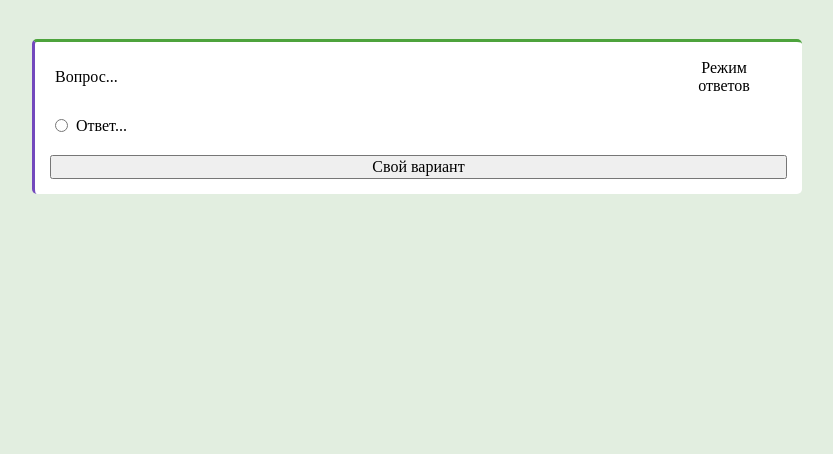
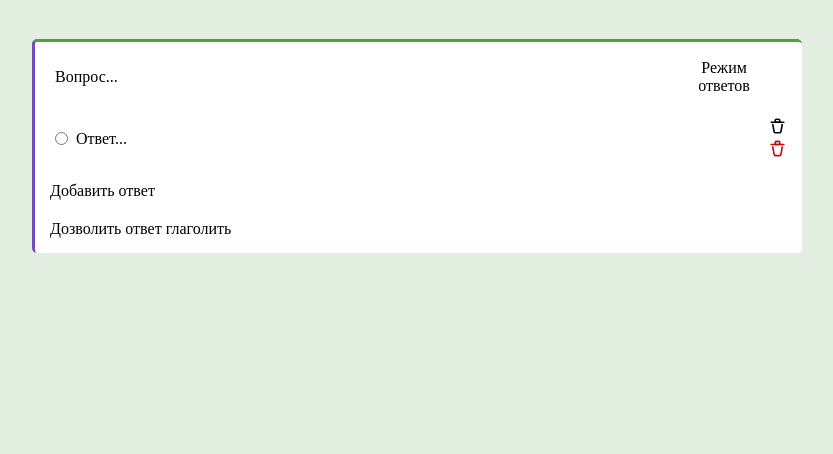
Before and after one commit to uvaprol/QuizGenerator, a Flask app: page / in a window 1280 px wide. Shown: the part 346-800 px from the top of the page, without its empty margins (223-1056 px from the left). Run offline with Flask 3, Linux system fonts and the light colour scheme; some web fonts are replaced.

Commit message:
add buttom creating

```diff
--- a/static/script/script.js
+++ b/static/script/script.js
@@ -1,20 +1,34 @@
+const mods = document.getElementsByClassName('mod')
+const sections = document.getElementsByTagName('main')[0].getElementsByTagName('section')
+
+function InputsMenager(){
     const inputs = document.getElementsByClassName('input')
-const mods = document.getElementsByClassName('mod')
-
     for (e of inputs){
         e.addEventListener('focus', function (){
             if (this.innerText == 'Вопрос...' || this.innerText == 'Ответ...'){
                 this.innerText = ''
                 this.style.borderBottom = '1px #4da33c solid'
+
             }
         })
         e.addEventListener('blur', function (){
             if (this.innerText == '' || this.innerHTML == '<br>'){
                 this.getAttribute('name') == 'question' ? this.innerText = 'Вопрос...' : this.innerText = 'Ответ...'
                 this.style.borderBottom = 'none'
+                alert()
             }
         })
     }
+}
+
+function addAnswer(n){
+                    // InputsMenager()
+                                // sections[this.id].removeChild(sections[this.id].getElementsByClassName('answers')[sections[this.id].getElementsByClassName('answers').length - 1])
+    sections[n].getElementsByClassName('answers')[0].innerHTML +=
+    sections[n].getElementsByClassName('answers')[0].getElementsByTagName('template')[0].innerHTML
+
+}
+
 
 for (e of mods){
     e.addEventListener('mouseover', function (){
@@ -26,3 +40,5 @@ for (e of mods){
         this.getElementsByTagName('select')[0].style.display = 'none'
     })
 }
+
+InputsMenager()
--- a/static/style/style.css
+++ b/static/style/style.css
@@ -106,6 +106,22 @@ body main section div {
   display: flex;
   align-items: center;
 }
+body main section label {
+  cursor: pointer;
+}
+body main section label input {
+  display: none;
+}
+body main section label input:checked ~ span {
+  border-bottom: 1px #4da33c solid;
+}
+body main section button {
+  width: 110px;
+  border: none;
+  background-color: rgba(0, 0, 0, 0);
+  text-align: left;
+  padding: 0;
+}
 body main section .question-fill {
   width: 100%;
   justify-content: space-between;
@@ -123,9 +139,27 @@ body main section .question-fill .mod select {
   display: none;
   width: 100%;
 }
-body main section .answer-fill input {
+body main section .answers {
+  display: flex;
+  flex-direction: column;
+  align-items: normal;
+  gap: 20px;
+}
+body main section .answers .answer-fill input {
+  background-color: aquamarine;
   position: relative;
   bottom: 2px;
+}
+body main section .answers .answer-fill .answer-del {
+  width: 20px;
+  display: block;
+}
+body main section .answers .answer-fill .answer-del img {
+  max-width: 20px;
+  filter: hue-rotate();
+}
+body main section .answers .answer-fill .answer-del img:hover {
+  color: red;
 }
 body main section .input {
   padding: 0 5px;
--- a/static/style/style.scss
+++ b/static/style/style.scss
@@ -111,6 +111,22 @@ body{
                 display: flex;
                 align-items: center;
             }
+            label{
+                cursor: pointer;
+                input{
+                    display: none;
+                }
+                input:checked ~ span {
+                    border-bottom: 1px $fill solid;
+                }
+            }
+            button{
+                width: 110px;
+                border: none;
+                background-color: #00000000;
+                text-align: left;
+                padding: 0;
+            }
             .question-fill{
                 width: 100%;
                 justify-content: space-between;
@@ -130,10 +146,29 @@ body{
                     }
                 }
             }
-            .answer-fill{
-                input{
-                    position: relative;
-                    bottom: 2px;
+            .answers{
+                display: flex;
+                flex-direction: column;
+                align-items: normal;
+                gap: 20px;
+                .answer-fill{
+                    input{
+                        background-color: aquamarine;
+                        position: relative;
+                        bottom: 2px;
+                    }
+                    .answer-del{
+                        width: 20px;
+                        display: block;
+                        img{
+                            max-width: 20px;
+                            filter: hue-rotate();
+
+                        }
+                        img:hover{
+                            color: red;
+                        }
+                    }
                 }
             }
             .input{
--- a/templates/index.html
+++ b/templates/index.html
@@ -25,7 +25,7 @@
     <main>
         <section>
         </section>
-        <section>
+        <section id="1">
             <div class="question-fill">
                 <div class="input" name="question" contenteditable="true">
                     Вопрос...
@@ -39,13 +39,31 @@
                     </select>
                 </div>
             </div>
-            <div class="answer-fill">
-                <input type="radio" placeholder="Ответ...">
-                <div class="input" name="answer" contenteditable="true">
-                    Ответ...
+            <div class="answers">
+                <template>
+                    <div class="answer-fill">
+                        <input type="radio">
+                        <div class="input" name="answer" contenteditable="true" id="1">
+                            Ответ...
+                        </div>
+                    </div>
+                </template>
+                <div class="answer-fill">
+                    <input type="radio">
+                    <div class="input" name="answer" contenteditable="true">
+                        Ответ...
+                    </div>
+                    <div class="answer-del">
+                        <img src="../static/img/delBlack.svg" alt="del">
+                        <img src="../static/img/delRed.svg" alt="del">
+                    </div>
                 </div>
             </div>
-            <button>Свой вариант</button>
+            <button onclick="addAnswer(1)">Добавить ответ</button>
+            <label name="checkBox">
+                <input type="checkbox" name="">
+                <span>Дозволить ответ глаголить</span>
+            </label>
         </section>
 
 
```
Also changed, not shown: static/img/delBlack.svg (added), static/img/delRed.svg (added), 1 other file. Lines whose indentation alone changed are shown as unchanged.
